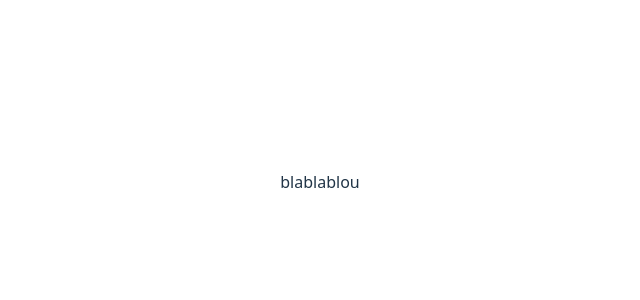
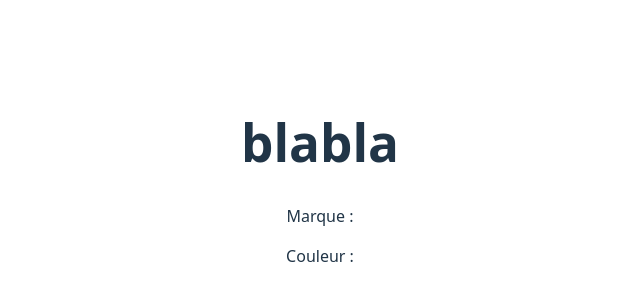
Before and after one commit to Julen37/coursREACT, a React (Vite) app in the folder my-app/: page / in a window 1280 px wide. Shown: the part 218-518 px from the top of the page, without its empty margins (320-960 px from the left). Built offline with nearby package versions, Linux system fonts and the light colour scheme.

Commit message:
exo 1 arrow function Cars + composant importé dans MyCars et affiché

```diff
--- a/my-app/src/components/Cars.jsx
+++ b/my-app/src/components/Cars.jsx
@@ -1,9 +1,10 @@
-
+// rafce pour creer une arrow function
 
 const Cars = () => {
   return (
     <div>
-
+      <p>Marque :</p>
+      <p>Couleur :</p>
     </div>
   )
 }
--- a/my-app/src/components/MyCars.jsx
+++ b/my-app/src/components/MyCars.jsx
@@ -1,9 +1,13 @@
 import { Component } from "react";
+import Cars from './Cars.jsx'
 
 class MyCars extends Component {
   render(){
     return (
-      <div>blablablou</div>
+      <div>
+        <h1>blabla</h1>
+        <Cars></Cars>
+      </div>
     )
   }
 }
```
